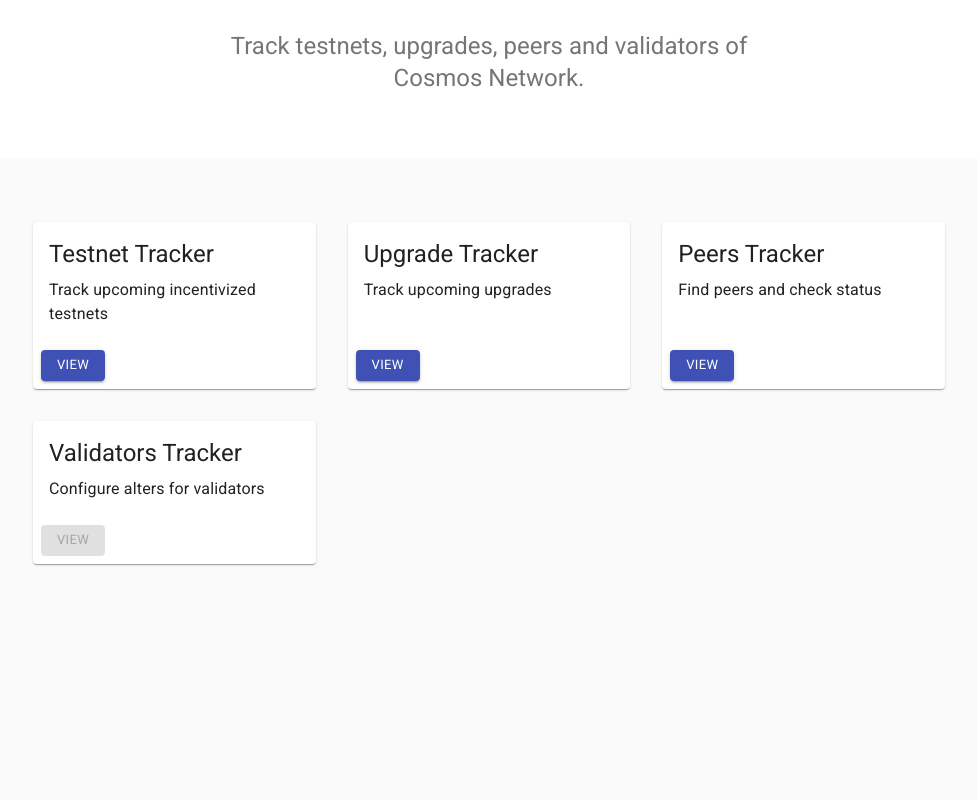
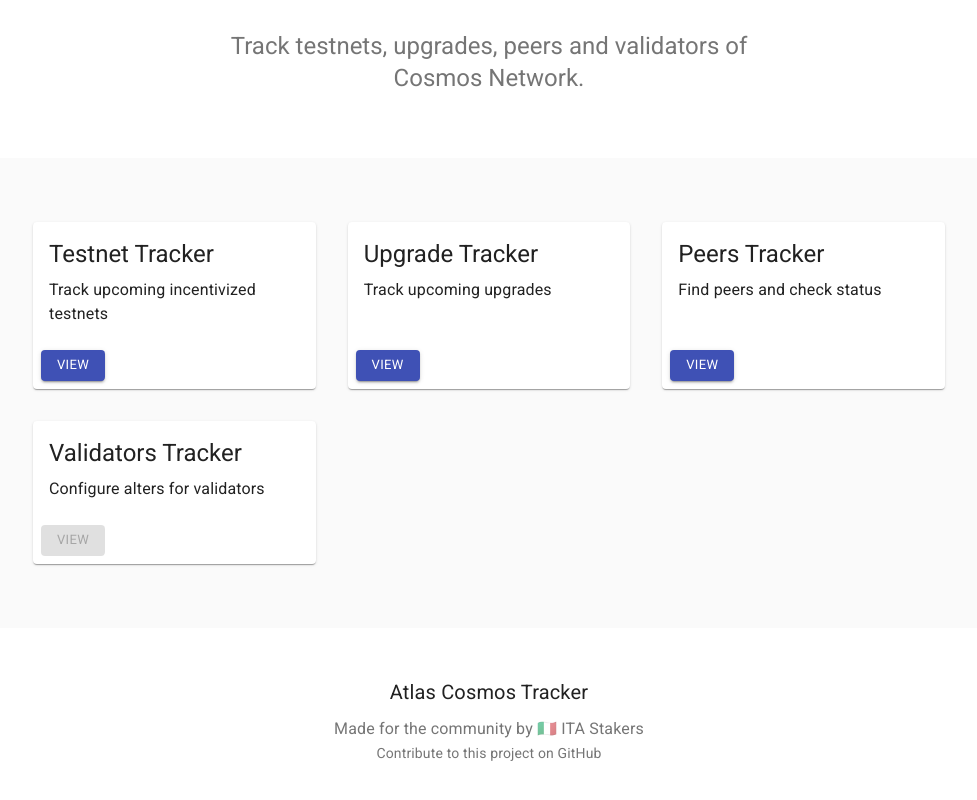
Before and after one commit to itastakers/old_copernicus, a Next.js app: page / in a window 1280 px wide. Shown: the part 244-1044 px from the top of the page, without its empty margins (151-1128 px from the left). Before the commit the page ends 872 px from the top, so only its background shows below. Built offline with nearby package versions, Linux system fonts and the light colour scheme; a web font is replaced by a local one.

Commit message:
add footer

```diff
--- a/components/layout/main.js
+++ b/components/layout/main.js
@@ -5,6 +5,7 @@
 import Typography from "@material-ui/core/Typography";
 import { CssBaseline } from "@material-ui/core";
 import { makeStyles } from "@material-ui/core/styles";
+import Link from "@material-ui/core/Link";
 
 const useStyles = makeStyles((theme) => ({
   icon: {
@@ -54,6 +55,31 @@
       </AppBar>
 
       <main>{children}</main>
+
+      {/* Footer */}
+      <footer className={classes.footer}>
+        <Typography variant="h6" align="center" gutterBottom>
+          Atlas Cosmos Tracker
+        </Typography>
+        <Typography
+          variant="subtitle1"
+          align="center"
+          color="textSecondary"
+          component="p"
+        >
+          Made for the community by{" "}
+          <Link color="inherit" href="https://www.itastakers.com/">
+            🇮🇹 ITA Stakers
+          </Link>
+          <Typography variant="body2" color="textSecondary" align="center">
+            Contribute to this project on{" "}
+            <Link color="inherit" href="https://github.com/itastakers/atlas">
+              GitHub
+            </Link>
+          </Typography>
+        </Typography>
+      </footer>
+      {/* End footer */}
     </>
   );
 }
```
